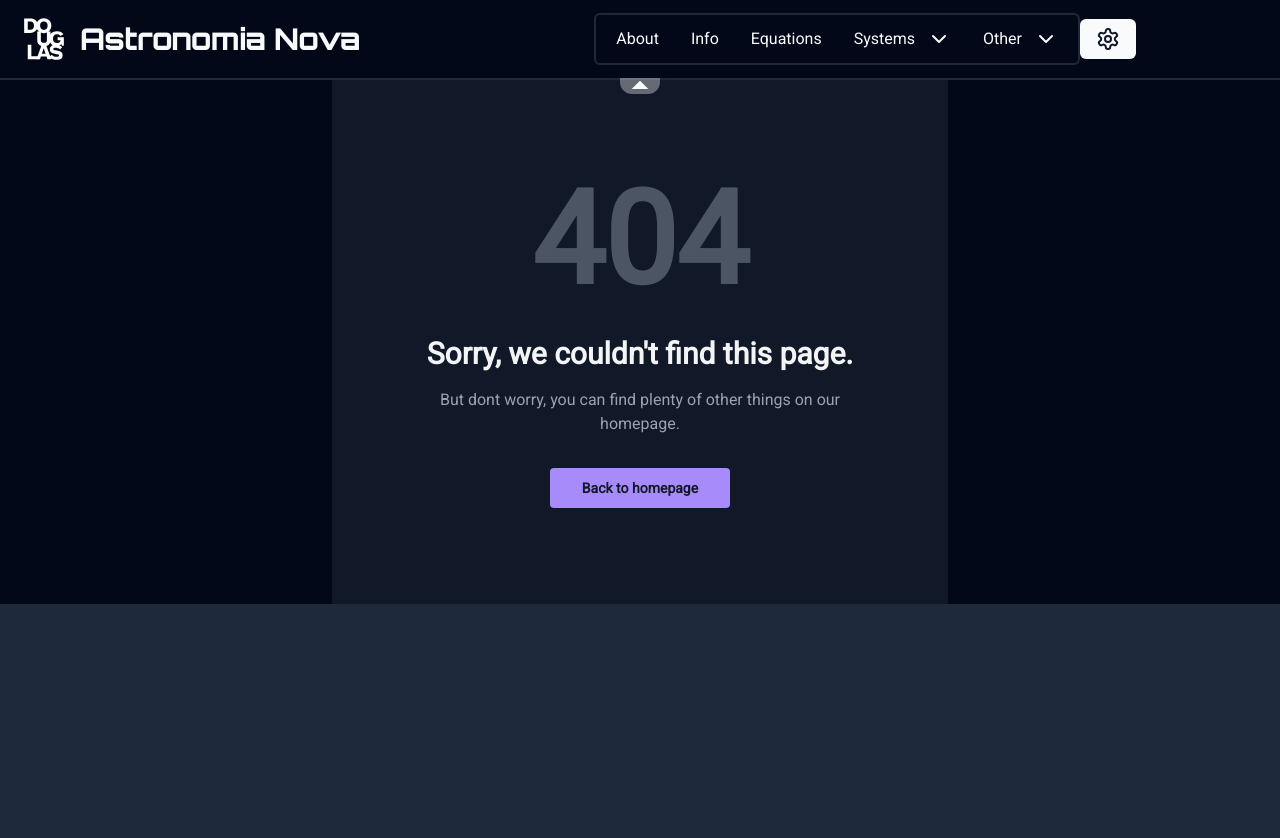
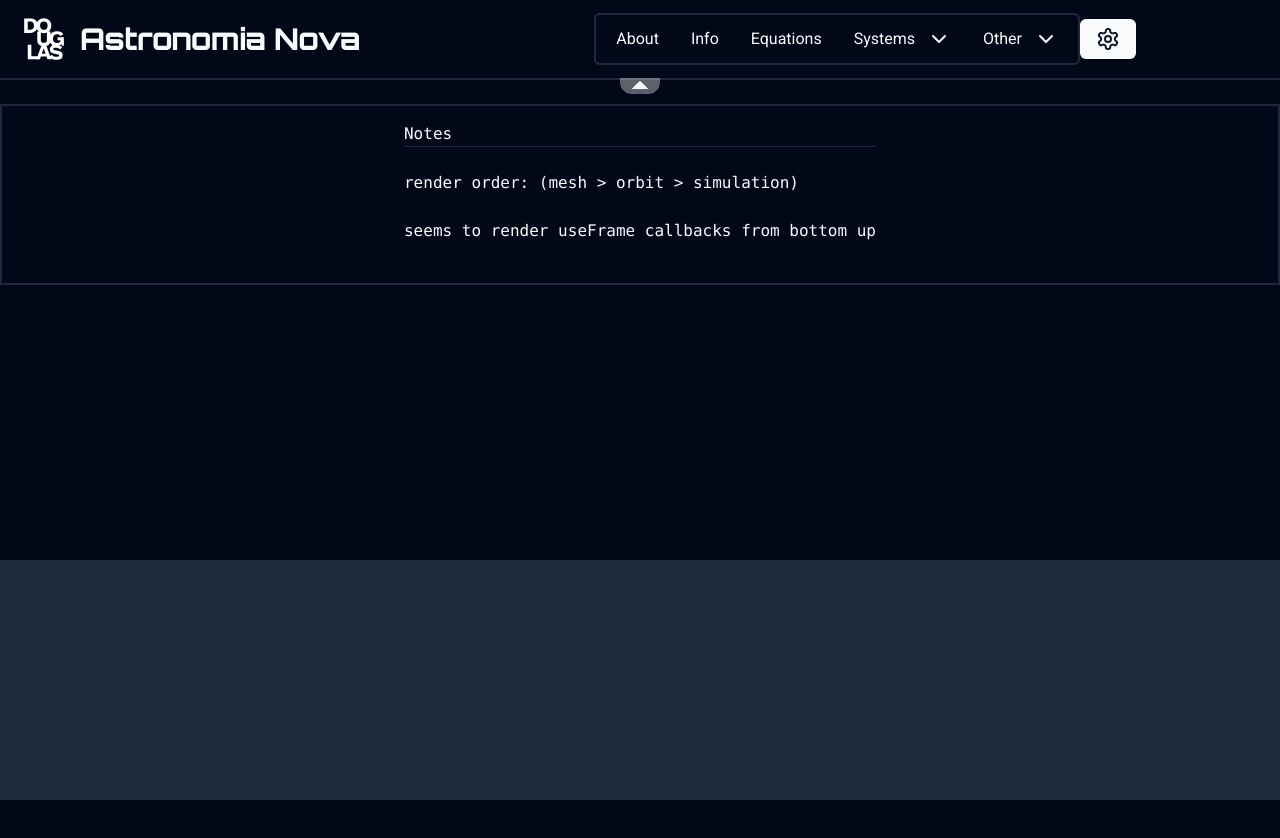
Before and after one commit to nagillimnayr/astronomia-nova, a Next.js app: page /docs/notes in a window 1280 px wide. Before the commit this address had no page. Shown: the top 838 px of the page. After the commit the page ends 800 px from the top, so only its background shows below. Built offline with nearby package versions, Linux system fonts and the light colour scheme; a web font is replaced by a local one.

Commit message:
feat: add notes page

```diff
--- a/src/components/layout/site-layout/Navigation/nav-menu/NavBar.tsx
+++ b/src/components/layout/site-layout/Navigation/nav-menu/NavBar.tsx
@@ -24,6 +24,7 @@ const otherLinks = [
   { href: '/test-fs', label: 'Test FS' },
   { href: '/misc', label: 'Misc' },
   { href: '/other', label: 'Other' },
+  { href: '/docs/notes', label: 'Notes' },
 ];
 
 const btnStyle = `rounded-md border-0 py-2 px-4 font-sans h-full hover:bg-foreground/10 ui-open:bg-foreground/10`;
--- /dev/null
+++ b/src/pages/docs/notes.mdx
@@ -0,0 +1,23 @@
+import { MDXProvider } from '@mdx-js/react';
+import Head from 'next/head';
+
+<>
+
+<Head>
+  <title>Notes</title>
+  <meta name="description" content="" />
+  <link rel="icon" type="image/svg+xml" href="/favicon/favicon.svg" />
+</Head>
+
+<section className='container border-2 m-6 p-4 flex flex-col items-center jsutify-start'>
+<pre>
+# Notes
+---
+
+- render order: (mesh > orbit > simulation)
+seems to render useFrame callbacks from bottom up
+
+</pre>
+</section>
+
+</>
```
